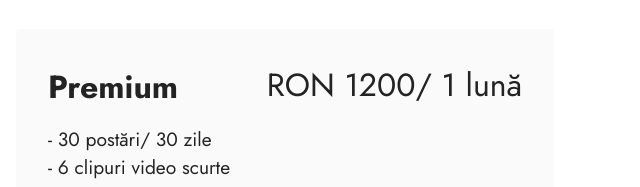
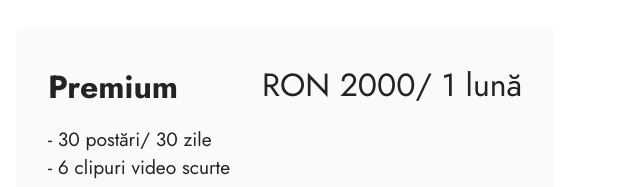
Before and after one commit to ilie-marketing/index.html, a plain HTML site: page page2.html in a window 1280 px wide. Shown: the part 545-732 px from the top of the page, 640-1280 px from the left. Drawn offline with Linux system fonts and the light colour scheme.

Commit message:
Uptade page 2

```diff
--- a/page2.html
+++ b/page2.html
@@ -107,7 +107,7 @@
                     <div class="top-line">
                         <h6 class="card-title mbr-fonts-style display-5">
                             <strong>Premium</strong></h6>
-                        <p class="mbr-text cost mbr-fonts-style display-5">RON 1200/ 1 lună</p>
+                        <p class="mbr-text cost mbr-fonts-style display-5">RON 2000/ 1 lună</p>
                     </div>
                     <div class="bottom-line">
                         <p class="mbr-text mbr-fonts-style display-7">
```
